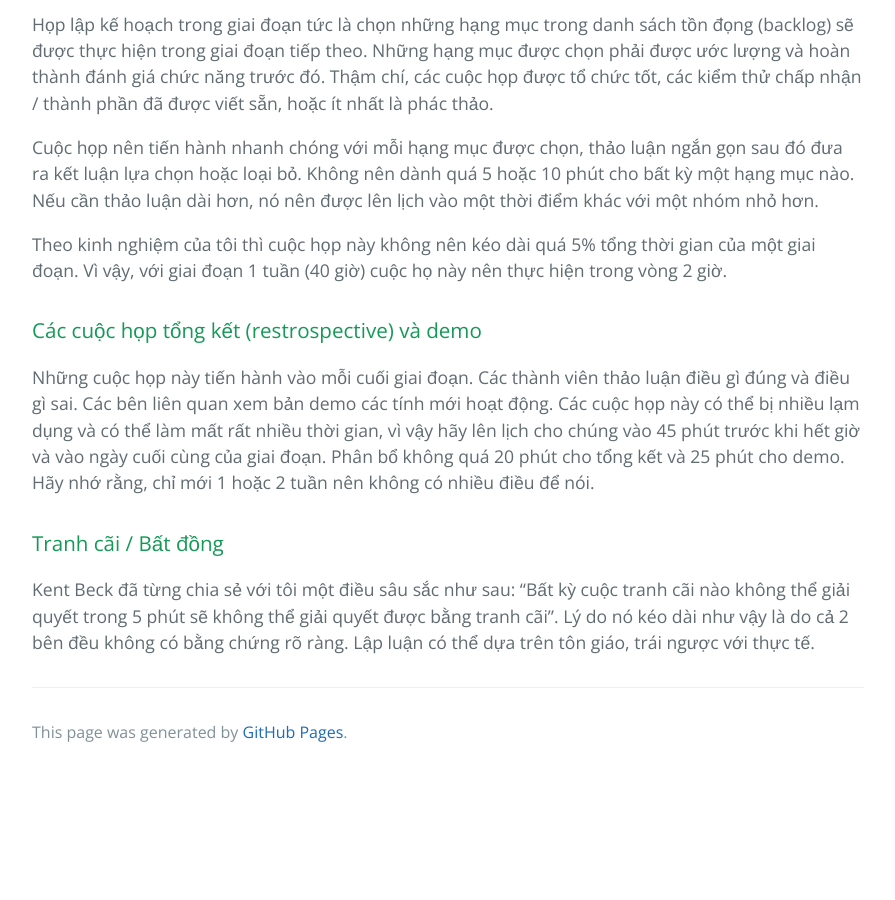
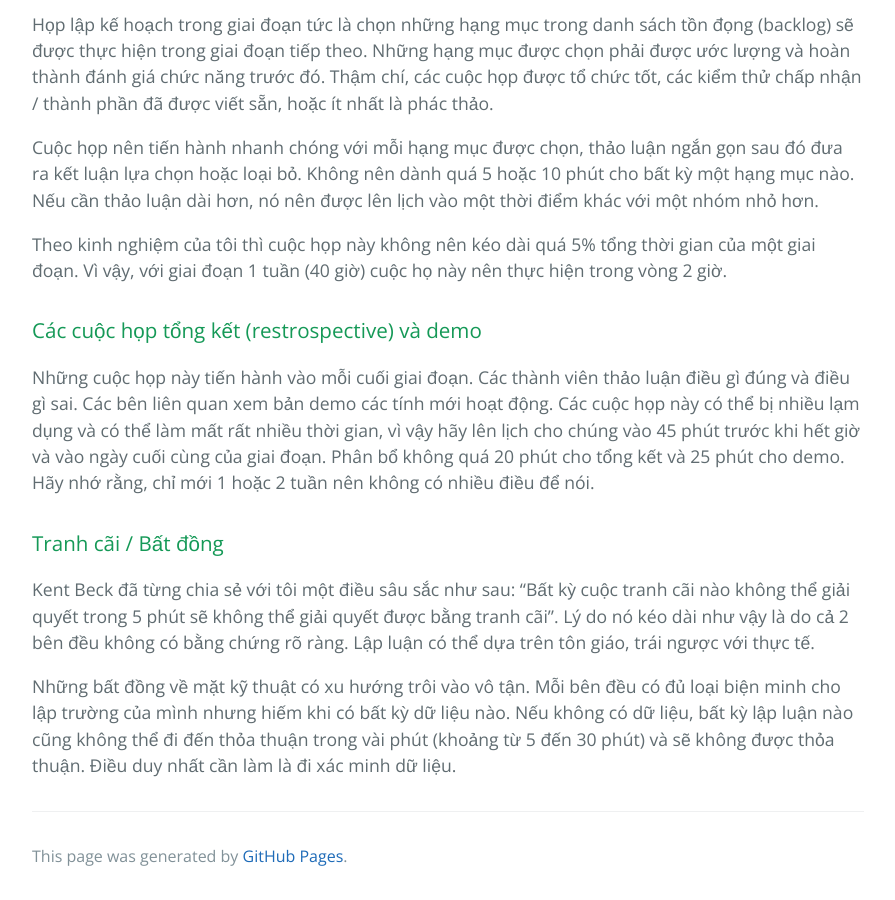
Before and after one commit to HaiBV/haibv.github.io, a Jekyll site: the page built from clean-coder/chapter-9-time-management.md, in a window 1280 px wide and 900 px high, scrolled down 3495 px. Shown: the whole window, without its empty margins (192-1087 px from the left). Built offline with Jekyll 4.4.1, drawn with Linux system fonts in a browser that asks for light colours; our own code applies the rules of GitHub Pages for plain Markdown files; before the commit the page ends 4271 px from its top, so only the background shows below that.

Commit message:
Update The Clean Coder - Chapter 9 Time management

```diff
--- a/clean-coder/chapter-9-time-management.md
+++ b/clean-coder/chapter-9-time-management.md
@@ -86,3 +86,5 @@ Những cuộc họp này tiến hành vào mỗi cuối giai đoạn. Các thà
 ### Tranh cãi / Bất đồng
 
 Kent Beck đã từng chia sẻ với tôi một điều sâu sắc như sau: "Bất kỳ cuộc tranh cãi nào không thể giải quyết trong 5 phút sẽ không thể giải quyết được bằng tranh cãi". Lý do nó kéo dài như vậy là do cả 2 bên đều không có bằng chứng rõ ràng. Lập luận có thể dựa trên tôn giáo, trái ngược với thực tế.
+
+Những bất đồng về mặt kỹ thuật có xu hướng trôi vào vô tận. Mỗi bên đều có đủ loại biện minh cho lập trường của mình nhưng hiếm khi có bất kỳ dữ liệu nào. Nếu không có dữ liệu, bất kỳ lập luận nào cũng không thể đi đến thỏa thuận trong vài phút (khoảng từ 5 đến 30 phút) và sẽ không được thỏa thuận. Điều duy nhất cần làm là đi xác minh dữ liệu.
```
